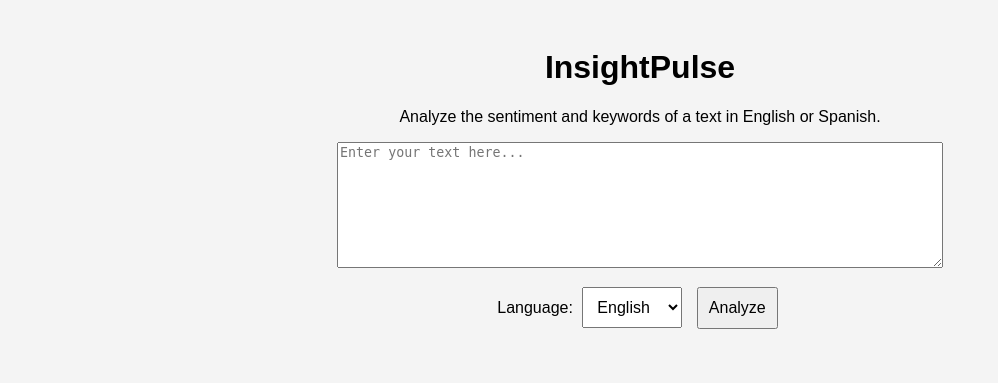
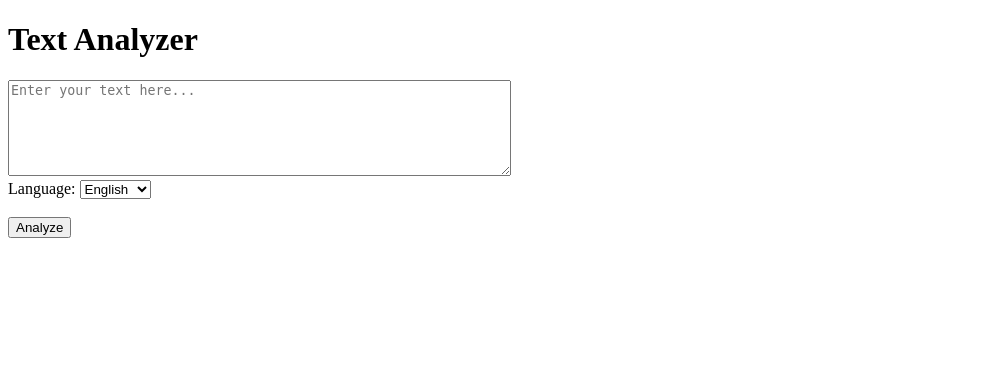
Before and after one commit to Kiromentor/InsightPulse, a Flask app: page / in a window 1280 px wide. Shown: the top 383 px of the page, without its empty margins (0-998 px from the left). Run offline with Flask 3, Linux system fonts and the light colour scheme.

Commit message:
Update index.html

```diff
--- a/templates/index.html
+++ b/templates/index.html
@@ -1,93 +1,34 @@
 <!DOCTYPE html>
-<html lang="en">
+<html>
 <head>
-    <meta charset="UTF-8">
-    <title>InsightPulse</title>
-    <style>
-        body {
-            font-family: Arial, sans-serif;
-            background: #f4f4f4;
-            padding: 20px;
-            text-align: center;
-        }
-
-        form {
-            margin-bottom: 30px;
-        }
-
-        textarea {
-            width: 90%;
-            max-width: 600px;
-            height: 120px;
-            margin-bottom: 10px;
-        }
-
-        select, button {
-            padding: 10px;
-            margin: 5px;
-            font-size: 16px;
-        }
-
-        .result {
-            margin-top: 20px;
-        }
-
-        .map-container {
-            position: relative;
-            display: inline-block;
-        }
-
-        .map-container img {
-            width: 100%;
-            max-width: 900px;
-        }
-
-        .map-container .wordcloud {
-            position: absolute;
-            top: 0;
-            left: 0;
-            width: 100%;
-            max-width: 900px;
-            opacity: 0.95;
-            pointer-events: none;
-        }
-    </style>
+    <title>Text Analyzer</title>
 </head>
 <body>
-
-    <h1>InsightPulse</h1>
-    <p>Analyze the sentiment and keywords of a text in English or Spanish.</p>
-
-    <form method="post">
-        <textarea name="text" placeholder="Enter your text here..." required></textarea><br>
-
-        <label for="language">Language:</label>
-        <select name="language" id="language">
-            <option value="en" {% if language == "en" %}selected{% endif %}>English</option>
-            <option value="es" {% if language == "es" %}selected{% endif %}>Español</option>
-        </select>
-
+    <h1>Text Analyzer</h1>
+    <form method="POST">
+        <textarea name="text" rows="6" cols="60" placeholder="Enter your text here..."></textarea><br>
+        <label for="lang">Language:</label>
+        <select name="lang">
+            <option value="en">English</option>
+            <option value="es">Español</option>
+        </select><br><br>
         <button type="submit">Analyze</button>
     </form>
 
     {% if result %}
-        <div class="result">
-            <h2>Analysis Result</h2>
-            <p><strong>Sentiment Polarity:</strong> {{ result.polarity }}</p>
-
-            <div class="map-container">
-                <img src="{{ url_for('static', filename='world_map.png') }}" alt="World Map">
-                <img src="{{ url_for('static', filename='wordcloud.png') }}" class="wordcloud" alt="Word Cloud">
-            </div>
-
+        {% if result.error %}
+            <p style="color:red;">{{ result.error }}</p>
+        {% else %}
+            <h3>Sentiment (Polarity): {{ result.polarity }}</h3>
             <h3>Keywords:</h3>
             <ul>
-                {% for keyword in result.keywords %}
-                    <li>{{ keyword }}</li>
+                {% for word in result.keywords %}
+                    <li>{{ word }}</li>
                 {% endfor %}
             </ul>
-        </div>
+            <h3>Word Map:</h3>
+            <img src="{{ url_for('static', filename='wordcloud.png') }}" alt="Word Map">
+        {% endif %}
     {% endif %}
-
 </body>
 </html>
```
